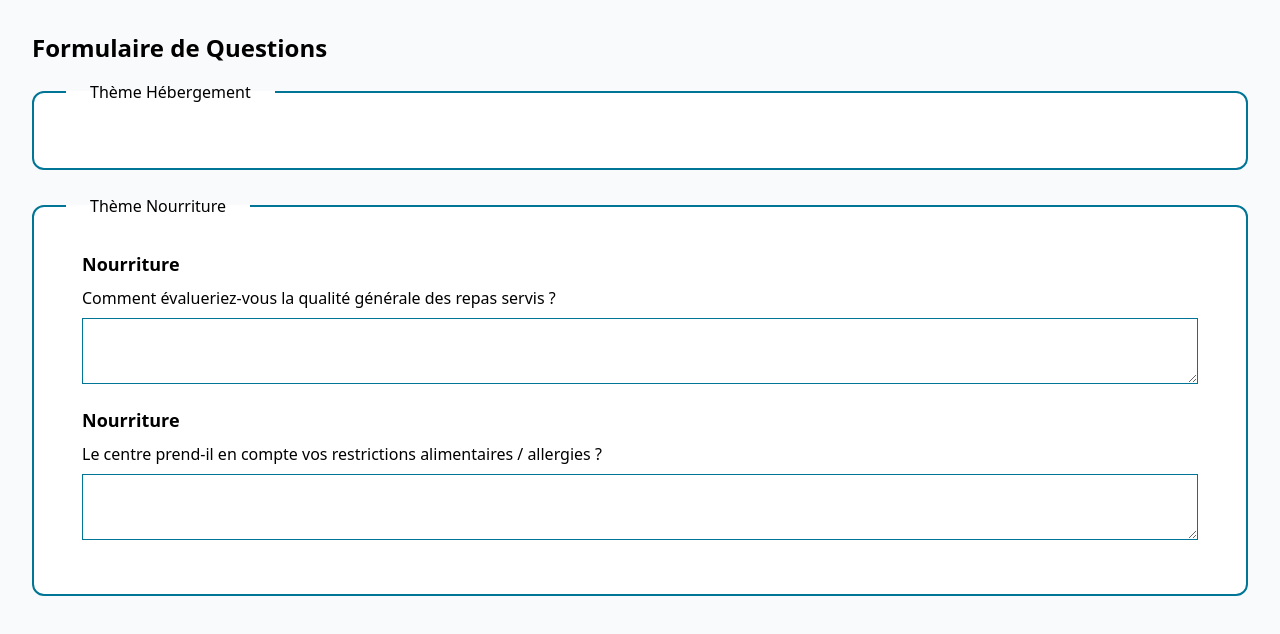
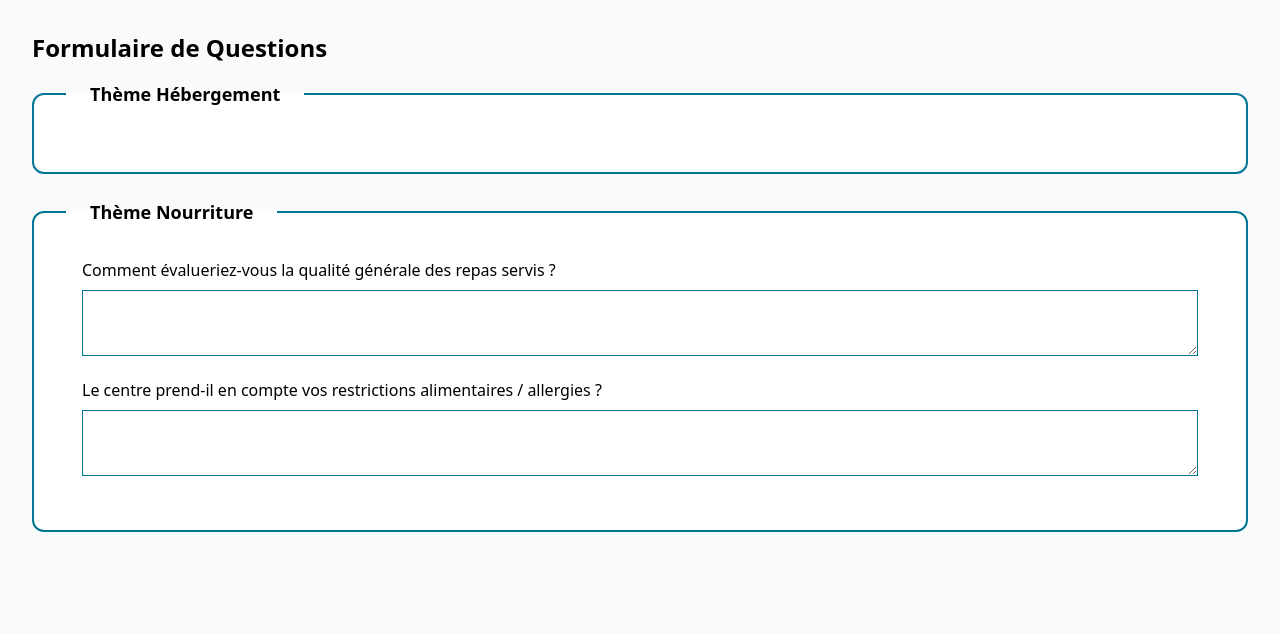
Before and after one commit to Aurore-Dimech/PatientVoice, a Vue app in the folder frontend/: page /form/1 in a window 1280 px wide. Shown: the top 634 px of the page. Built offline with nearby package versions, Linux system fonts and the light colour scheme; the HTML template or start-up script is replaced by a standard one.

Commit message:
UPD theme titles

```diff
--- a/frontend/src/views/FormPage.vue
+++ b/frontend/src/views/FormPage.vue
@@ -3,9 +3,8 @@
         <h1 class="text-2xl font-bold mb-4">Formulaire de Questions</h1>
         <form action="Actionnalité">
             <fieldset v-for="theme in themes" :key="theme" class="bg-white border-2 border-cyan-700/100 rounded-xl p-8 mb-6">
-                <legend class="px-6">Thème {{ theme }}</legend>
+                <legend class="px-6 text-lg font-semibold">Thème {{ theme }}</legend>
                 <div v-for="question in questions.filter(q => q.theme === theme)" :key="question.id" class="mb-4 px-4">
-                    <h2 class="text-lg font-semibold mb-2">{{ question.theme }}</h2>
                     <label class="block mb-2" :for="'question-' + question.id">{{ question.text }}</label>
                     <textarea
                         v-if="question.answerType === 'text'"
```
